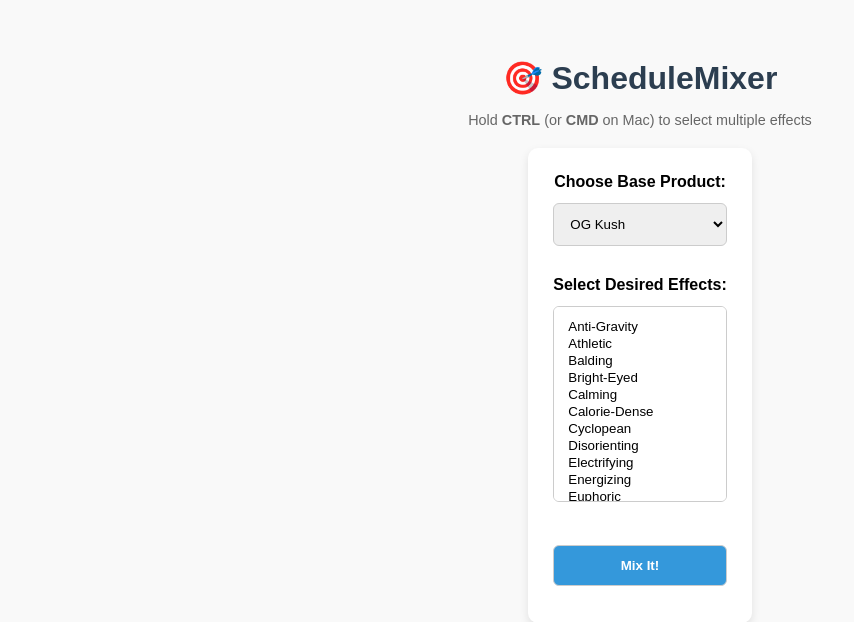
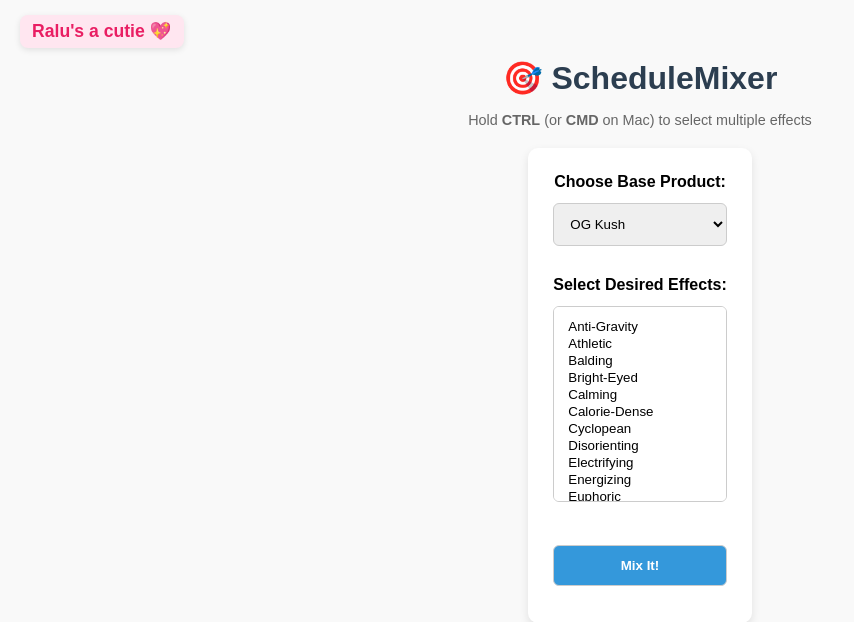
Before and after one commit to BobbyBoucherBaby/ScheduleMixer, a Flask app: page / in a window 1280 px wide. Shown: the top 622 px of the page, without its empty margins (0-854 px from the left). Run offline with Flask 3, Linux system fonts and the light colour scheme.

Commit message:
Ralu Changes

```diff
--- a/static/style.css
+++ b/static/style.css
@@ -62,3 +62,15 @@
     from { opacity: 0; transform: translateY(20px); }
     to { opacity: 1; transform: translateY(0); }
 }
+.ralu-banner {
+    position: absolute;
+    top: 15px;
+    left: 20px;
+    font-size: 1.1em;
+    font-weight: bold;
+    color: #e91e63; /* pink color */
+    background: #ffe6f0;
+    padding: 6px 12px;
+    border-radius: 8px;
+    box-shadow: 0 2px 6px rgba(0,0,0,0.1);
+}
--- a/templates/index.html
+++ b/templates/index.html
@@ -6,6 +6,7 @@
     <link rel="stylesheet" href="{{ url_for('static', filename='style.css') }}">
 </head>
 <body>
+    <div class="ralu-banner">Ralu's a cutie 💖</div>
     <h1>🎯 ScheduleMixer</h1>
     <p class="tip">Hold <b>CTRL</b> (or <b>CMD</b> on Mac) to select multiple effects</p>
 
```
